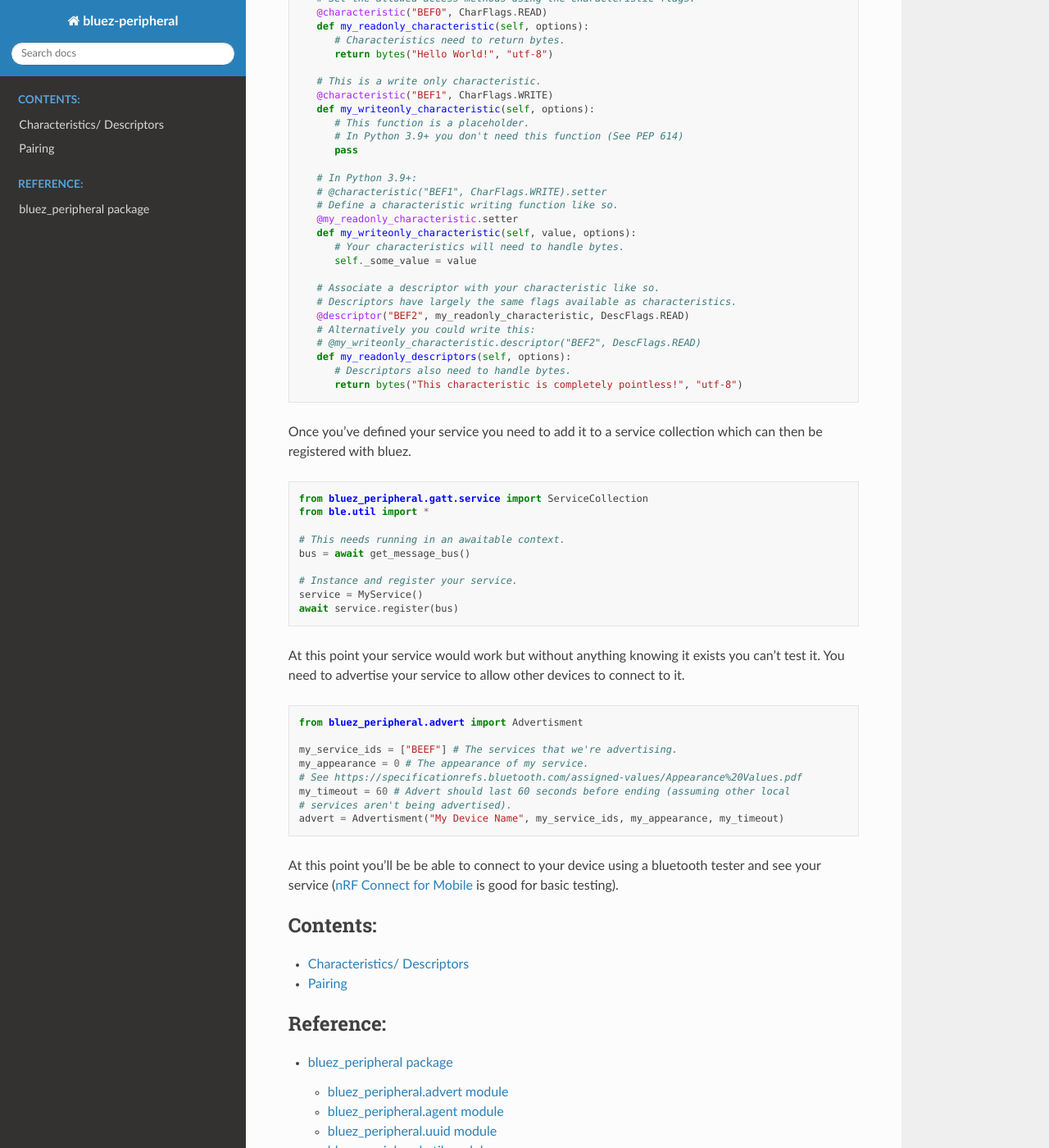
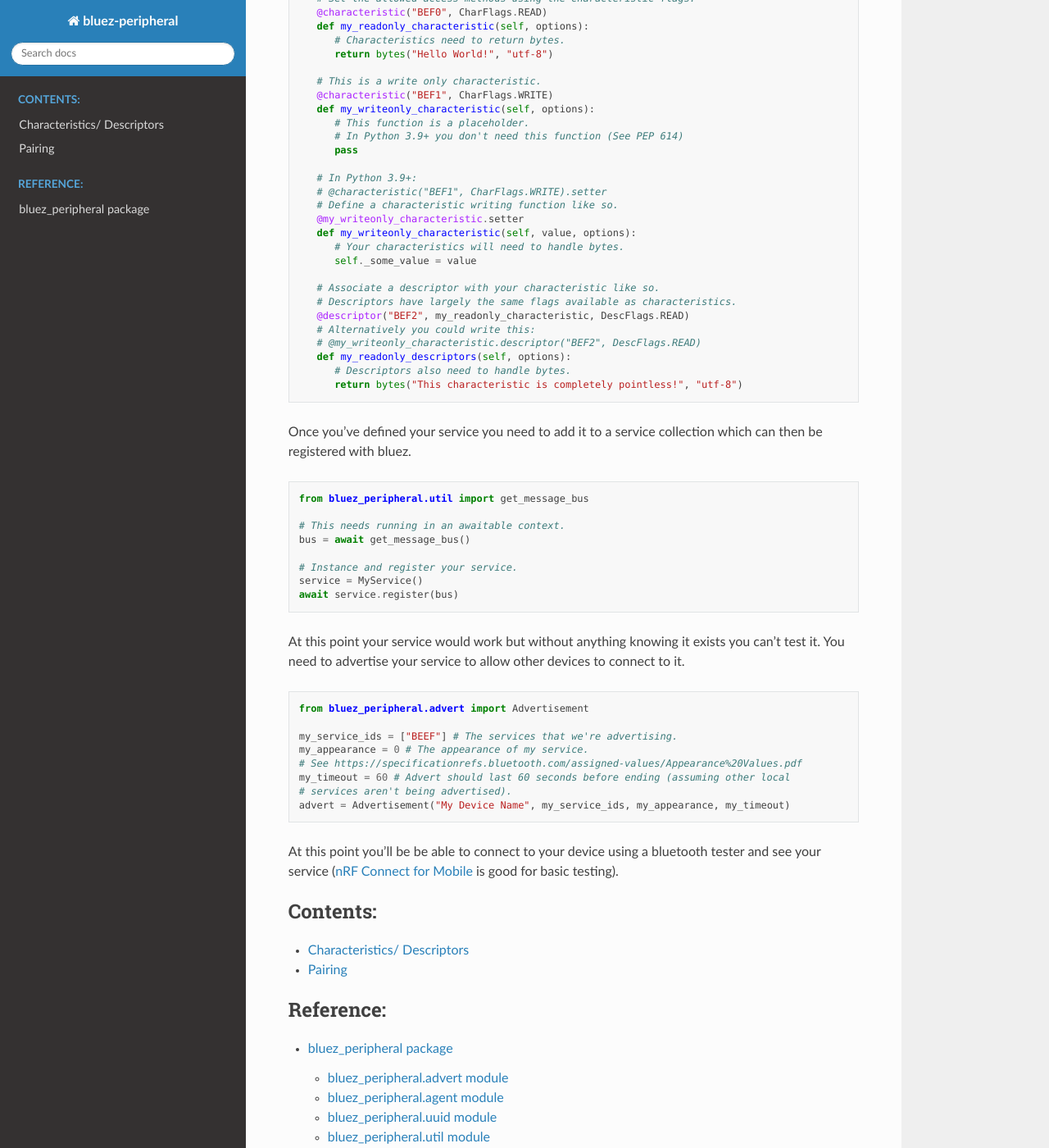
Before and after one commit to spacecheese/bluez_peripheral, a Sphinx documentation site: the page built from docs/source/index.rst, in a window 1280 px wide and 1400 px high, scrolled down 504 px. Shown: the whole window at 82% size. Built offline with Sphinx 7.4.7 and the Read the Docs theme 2.0.0, drawn with Linux system fonts in a browser that asks for light colours.

Commit message:
Fix typo and remove star imports in examples (#40)
* Fix characteristic setter in docs example

```diff
--- a/docs/source/index.rst
+++ b/docs/source/index.rst
@@ -38,7 +38,7 @@ You can use these decorators the same way as the built-in `property class <https
       # In Python 3.9+:
       # @characteristic("BEF1", CharFlags.WRITE).setter
       # Define a characteristic writing function like so.
-      @my_readonly_characteristic.setter
+      @my_writeonly_characteristic.setter
       def my_writeonly_characteristic(self, value, options):
          # Your characteristics will need to handle bytes.
          self._some_value = value
@@ -56,8 +56,7 @@ Once you've defined your service you need to add it to a service collection whic
 
 .. code-block:: python
 
-   from bluez_peripheral.gatt.service import ServiceCollection
-   from ble.util import *
+   from bluez_peripheral.util import get_message_bus
 
    # This needs running in an awaitable context.
    bus = await get_message_bus()
@@ -71,14 +70,14 @@ You need to advertise your service to allow other devices to connect to it.
 
 .. code-block:: python
 
-   from bluez_peripheral.advert import Advertisment
+   from bluez_peripheral.advert import Advertisement
 
    my_service_ids = ["BEEF"] # The services that we're advertising.
    my_appearance = 0 # The appearance of my service.
    # See https://specificationrefs.bluetooth.com/assigned-values/Appearance%20Values.pdf
    my_timeout = 60 # Advert should last 60 seconds before ending (assuming other local
    # services aren't being advertised).
-   advert = Advertisment("My Device Name", my_service_ids, my_appearance, my_timeout)
+   advert = Advertisement("My Device Name", my_service_ids, my_appearance, my_timeout)
 
 
 At this point you'll be be able to connect to your device using a bluetooth tester
```
Also changed, not shown: README.md (+2 -2 lines).
